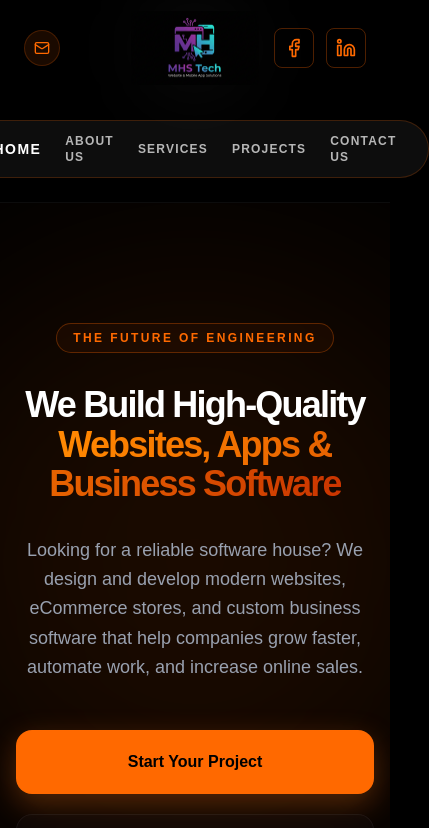
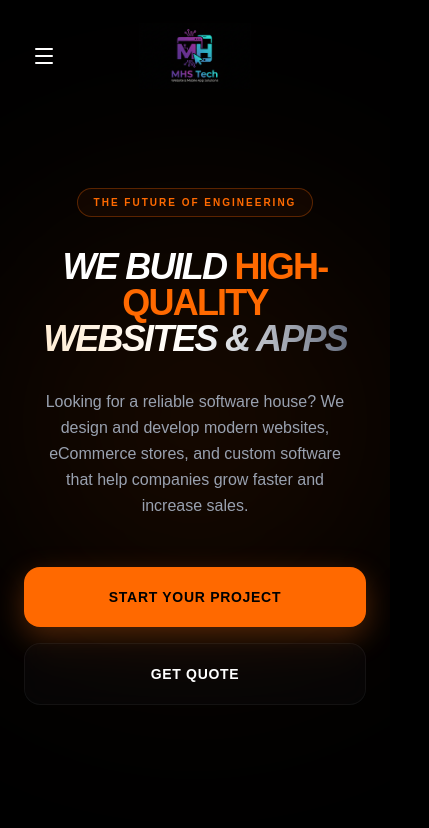
Before and after one commit to Huzaifa777-svg/MHS-Tech, a Next.js app: page / in a window 390 px wide. Shown: the top 828 px of the page, 429 px wide, since content can reach past the window. Built offline with nearby package versions, Linux system fonts and the light colour scheme.

Commit message:
Fix: Fully responsive header and layout improvements

```diff
--- a/src/components/Header.tsx
+++ b/src/components/Header.tsx
@@ -1,33 +1,55 @@
 "use client";
 
+import { useState, useEffect } from "react";
 import Link from "next/link";
-import { Mail, Facebook, Linkedin } from "lucide-react";
+import { Mail, Facebook, Linkedin, Menu, X } from "lucide-react";
 import Image from "next/image";
+import { motion, AnimatePresence } from "framer-motion";
 
 export default function Header() {
+    const [isMenuOpen, setIsMenuOpen] = useState(false);
+    const [scrolled, setScrolled] = useState(false);
+
+    useEffect(() => {
+        const handleScroll = () => {
+            setScrolled(window.scrollY > 20);
+        };
+        window.addEventListener("scroll", handleScroll);
+        return () => window.removeEventListener("scroll", handleScroll);
+    }, []);
+
+    const navLinks = [
+        { name: "Home", href: "/" },
+        { name: "About Us", href: "/about" },
+        { name: "Services", href: "/services" },
+        { name: "Projects", href: "/projects" },
+        { name: "Contact Us", href: "/contact" },
+    ];
+
     return (
-        <header className="w-full bg-black flex flex-col items-center pt-4 pb-6 border-b border-white/5 relative">
-            {/* Top Section */}
-            <div className="w-full max-w-7xl px-6 flex justify-between items-center relative h-16">
+        <header
+            className={`fixed top-0 left-0 w-full z-50 transition-all duration-300 ${scrolled ? "bg-black/80 backdrop-blur-xl border-b border-white/5 py-4" : "bg-transparent py-6"
+                }`}
+        >
+            <div className="max-w-7xl mx-auto px-6 h-16 flex justify-between items-center relative">
 
-                {/* Left: Email */}
-                <div className="flex items-center gap-2">
-                    <div className="w-9 h-9 rounded-full bg-orange-500/10 flex items-center justify-center border border-orange-500/20">
-                        <Mail className="w-4 h-4 text-orange-500" />
+                {/* Left: Email (Hidden on smallest mobile) */}
+                <div className="hidden sm:flex items-center gap-2">
+                    <div className="w-8 h-8 rounded-full bg-orange-500/10 flex items-center justify-center border border-orange-500/20">
+                        <Mail className="w-3.5 h-3.5 text-orange-500" />
                     </div>
-                    <span className="hidden md:block text-white/90 text-sm font-bold tracking-wide">mhsoftwarehouse77@gmail.com</span>
+                    <span className="hidden lg:block text-white/70 text-xs font-bold tracking-wide">huzaifamm70@gmail.com</span>
                 </div>
 
-                {/* Center: Logo Container */}
-                <div className="absolute left-1/2 -translate-x-1/2 top-1/2 -translate-y-1/2 z-30">
+                {/* Center: Logo */}
+                <div className="absolute left-1/2 -translate-x-1/2 top-1/2 -translate-y-1/2 z-30 lg:translate-x-[-50%] lg:left-1/2">
                     <Link href="/">
-                        <div className="relative w-36 h-36 md:w-56 md:h-56 flex items-center justify-center">
-                            <div className="absolute inset-6 bg-white/5 blur-2xl rounded-full" />
+                        <div className="relative w-28 h-28 md:w-36 md:h-36 flex items-center justify-center">
                             <Image
                                 src="/images/logo.png"
-                                alt="MHS Tech software house web development logo"
+                                alt="MHS Tech"
                                 fill
-                                className="object-contain p-2"
+                                className="object-contain"
                                 priority
                                 unoptimized
                             />
@@ -35,35 +57,71 @@ export default function Header() {
                     </Link>
                 </div>
 
-                {/* Right: Social Icons */}
-                <div className="flex items-center gap-3">
-                    <Link
-                        href="https://www.facebook.com/share/1AQ7s2Dd2k/"
-                        target="_blank"
-                        className="w-10 h-10 rounded-lg border border-orange-500/30 flex items-center justify-center hover:bg-orange-500 hover:text-black transition-all text-orange-500"
+                {/* Right: Desktop Nav & Mobile Toggle */}
+                <div className="flex items-center gap-6">
+                    {/* Desktop Socials */}
+                    <div className="hidden md:flex items-center gap-3">
+                        <Link href="https://facebook.com/share/1AQ7s2Dd2k/" target="_blank" className="text-gray-400 hover:text-orange-500 transition-colors">
+                            <Facebook className="w-5 h-5" />
+                        </Link>
+                        <Link href="https://linkedin.com/in/muhammad-huzaifa-mhs" target="_blank" className="text-gray-400 hover:text-orange-500 transition-colors">
+                            <Linkedin className="w-5 h-5" />
+                        </Link>
+                    </div>
+
+                    {/* Mobile Menu Button */}
+                    <button
+                        onClick={() => setIsMenuOpen(!isMenuOpen)}
+                        className="lg:hidden w-10 h-10 flex items-center justify-center text-white"
                     >
-                        <Facebook className="w-5 h-5" />
-                    </Link>
-                    <Link
-                        href="https://www.linkedin.com/in/muhammad-huzaifa-mhs"
-                        target="_blank"
-                        className="w-10 h-10 rounded-lg border border-orange-500/30 flex items-center justify-center hover:bg-orange-500 hover:text-black transition-all text-orange-500"
-                    >
-                        <Linkedin className="w-5 h-5" />
-                    </Link>
+                        {isMenuOpen ? <X className="w-6 h-6" /> : <Menu className="w-6 h-6" />}
+                    </button>
+
+                    {/* Desktop Navigation Pill */}
+                    <nav className="hidden lg:flex px-8 py-2.5 rounded-full border border-orange-500/10 bg-white/5 backdrop-blur-xl items-center gap-8 shadow-2xl">
+                        {navLinks.map((link) => (
+                            <Link
+                                key={link.name}
+                                href={link.href}
+                                className="text-white/70 hover:text-orange-500 transition-colors text-[10px] font-black uppercase tracking-[0.2em]"
+                            >
+                                {link.name}
+                            </Link>
+                        ))}
+                    </nav>
                 </div>
             </div>
 
-            {/* Bottom Section: Navigation Pill (More Compact) */}
-            <nav className="mt-10 md:mt-18">
-                <div className="px-8 md:px-12 py-3 rounded-full border border-orange-500/20 bg-white/5 backdrop-blur-xl flex items-center gap-6 md:gap-10 shadow-xl">
-                    <Link href="/" className="text-white hover:text-orange-500 transition-colors text-sm md:text-base font-bold uppercase tracking-widest">Home</Link>
-                    <Link href="/about" className="text-white/70 hover:text-orange-500 transition-colors text-xs md:text-sm font-bold uppercase tracking-widest">About Us</Link>
-                    <Link href="/services" className="text-white/70 hover:text-orange-500 transition-colors text-xs md:text-sm font-bold uppercase tracking-widest">Services</Link>
-                    <Link href="/projects" className="text-white/70 hover:text-orange-500 transition-colors text-xs md:text-sm font-bold uppercase tracking-widest">Projects</Link>
-                    <Link href="/contact" className="text-white/70 hover:text-orange-500 transition-colors text-xs md:text-sm font-bold uppercase tracking-widest">Contact Us</Link>
-                </div>
-            </nav>
+            {/* Mobile Menu Backdrop */}
+            <AnimatePresence>
+                {isMenuOpen && (
+                    <motion.div
+                        initial={{ opacity: 0, x: "100%" }}
+                        animate={{ opacity: 1, x: 0 }}
+                        exit={{ opacity: 0, x: "100%" }}
+                        transition={{ type: "spring", damping: 25, stiffness: 200 }}
+                        className="fixed inset-0 bg-black z-40 lg:hidden flex flex-col items-center justify-center gap-8 p-6"
+                    >
+                        <div className="absolute top-8 left-1/2 -translate-x-1/2 w-32 h-32 relative mb-8">
+                            <Image src="/images/logo.png" alt="Logo" fill className="object-contain" unoptimized />
+                        </div>
+                        {navLinks.map((link) => (
+                            <Link
+                                key={link.name}
+                                href={link.href}
+                                onClick={() => setIsMenuOpen(false)}
+                                className="text-3xl font-black uppercase tracking-tighter hover:text-orange-500 transition-colors"
+                            >
+                                {link.name}
+                            </Link>
+                        ))}
+                        <div className="flex gap-8 mt-12 pt-8 border-t border-white/5 w-full justify-center">
+                            <Link href="https://facebook.com/share/1AQ7s2Dd2k/" target="_blank" className="text-gray-400"><Facebook className="w-6 h-6" /></Link>
+                            <Link href="https://linkedin.com/in/muhammad-huzaifa-mhs" target="_blank" className="text-gray-400"><Linkedin className="w-6 h-6" /></Link>
+                        </div>
+                    </motion.div>
+                )}
+            </AnimatePresence>
         </header>
     );
 }
--- a/src/components/Hero.tsx
+++ b/src/components/Hero.tsx
@@ -5,34 +5,34 @@ import Link from "next/link";
 
 export default function Hero() {
     return (
-        <section className="relative min-h-[85vh] flex flex-col items-center justify-center text-center px-4 overflow-hidden pt-20">
+        <section className="relative min-h-screen flex flex-col items-center justify-center text-center px-6 overflow-hidden pt-32 pb-20">
             {/* Background Glow */}
-            <div className="absolute top-1/2 left-1/2 -translate-x-1/2 -translate-y-1/2 w-[600px] h-[600px] bg-orange-500/10 blur-[120px] rounded-full pointer-events-none" />
+            <div className="absolute top-1/2 left-1/2 -translate-x-1/2 -translate-y-1/2 w-full max-w-[600px] aspect-square bg-orange-500/10 blur-[120px] rounded-full pointer-events-none" />
 
             <motion.div
                 initial={{ opacity: 0, y: 30 }}
                 animate={{ opacity: 1, y: 0 }}
                 transition={{ duration: 0.8, ease: "easeOut" }}
-                className="relative z-10"
+                className="relative z-10 w-full"
             >
-                <div className="inline-block px-4 py-1.5 rounded-full border border-orange-500/30 bg-orange-500/5 text-orange-500 text-xs font-bold tracking-[0.2em] uppercase mb-8">
+                <div className="inline-block px-4 py-1.5 rounded-full border border-orange-500/30 bg-orange-500/5 text-orange-500 text-[10px] sm:text-xs font-bold tracking-[0.2em] uppercase mb-8">
                     The Future of Engineering
                 </div>
 
-                <h1 className="text-4xl md:text-6xl lg:text-7xl font-black mb-8 tracking-tighter leading-[1.1] max-w-5xl mx-auto">
-                    We Build High-Quality <br />
-                    <span className="text-transparent bg-clip-text bg-gradient-to-r from-orange-400 to-orange-700">Websites, Apps & Business Software</span>
+                <h1 className="text-4xl sm:text-5xl md:text-7xl lg:text-8xl font-black mb-8 tracking-tighter leading-[1] max-w-5xl mx-auto italic uppercase">
+                    We Build <span className="text-orange-500 not-italic">High-Quality</span> <br />
+                    <span className="text-transparent bg-clip-text bg-gradient-to-r from-orange-100 via-white to-gray-500">Websites & Apps</span>
                 </h1>
 
-                <p className="text-gray-400 text-lg md:text-xl max-w-3xl mx-auto mb-12 font-medium leading-relaxed">
-                    Looking for a reliable software house? We design and develop modern websites, eCommerce stores, and custom business software that help companies grow faster, automate work, and increase online sales.
+                <p className="text-gray-400 text-base sm:text-lg md:text-xl max-w-3xl mx-auto mb-12 font-medium leading-relaxed px-4">
+                    Looking for a reliable software house? We design and develop modern websites, eCommerce stores, and custom software that help companies grow faster and increase sales.
                 </p>
 
-                <div className="flex flex-col sm:flex-row gap-5 justify-center">
-                    <Link href="/contact" className="px-10 py-5 bg-orange-500 text-black rounded-2xl font-black hover:scale-105 transition-transform shadow-[0_10px_30px_rgba(249,115,22,0.3)]">
+                <div className="flex flex-col sm:flex-row gap-4 justify-center items-center">
+                    <Link href="/contact" className="w-full sm:w-auto px-10 py-5 bg-orange-500 text-black rounded-2xl font-black hover:scale-105 transition-transform shadow-[0_10px_30px_rgba(249,115,22,0.3)] uppercase tracking-wider text-sm">
                         Start Your Project
                     </Link>
-                    <Link href="/contact" className="px-10 py-5 glass rounded-2xl font-black border-white/10 hover:bg-white/5 transition-colors">
+                    <Link href="/contact" className="w-full sm:w-auto px-10 py-5 glass rounded-2xl font-black border-white/10 hover:bg-white/5 transition-colors uppercase tracking-wider text-sm">
                         Get Quote
                     </Link>
                 </div>
```
